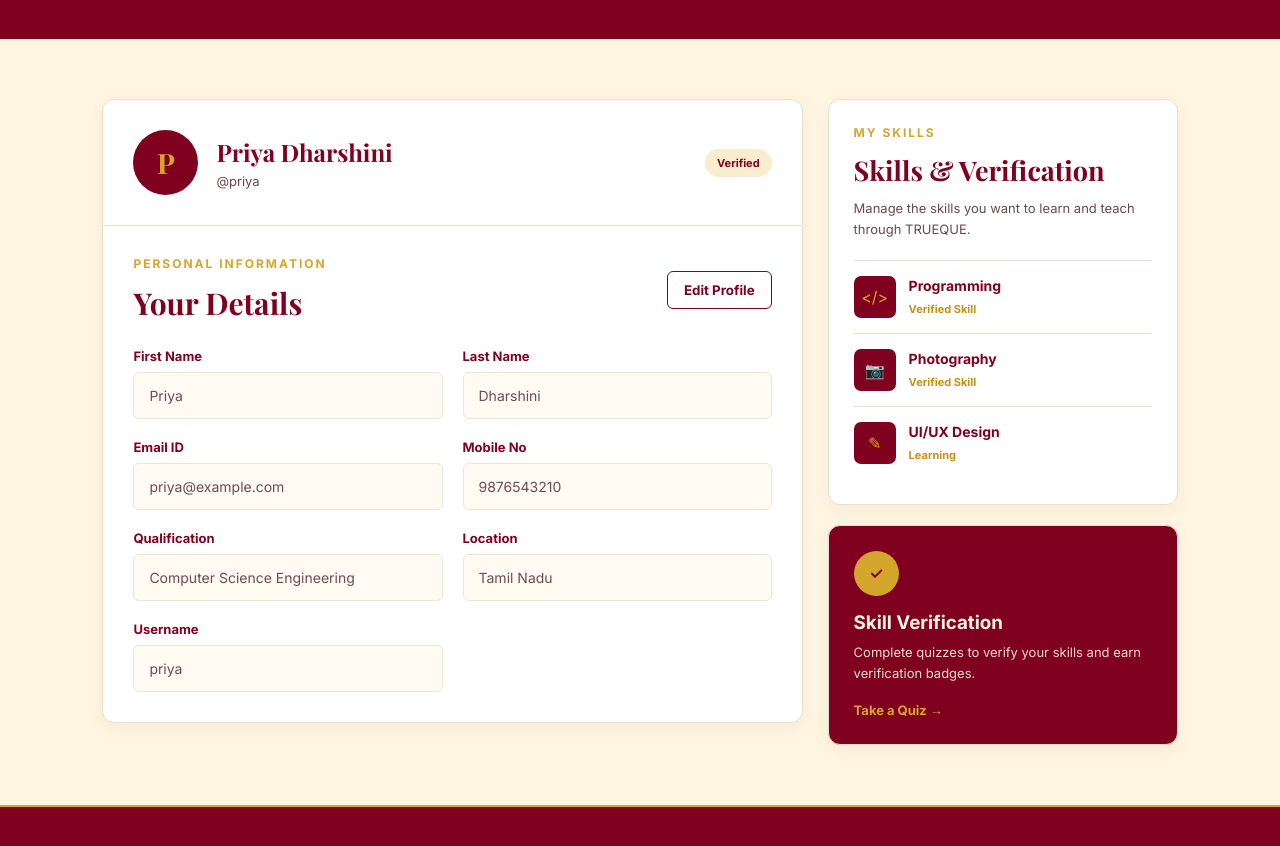
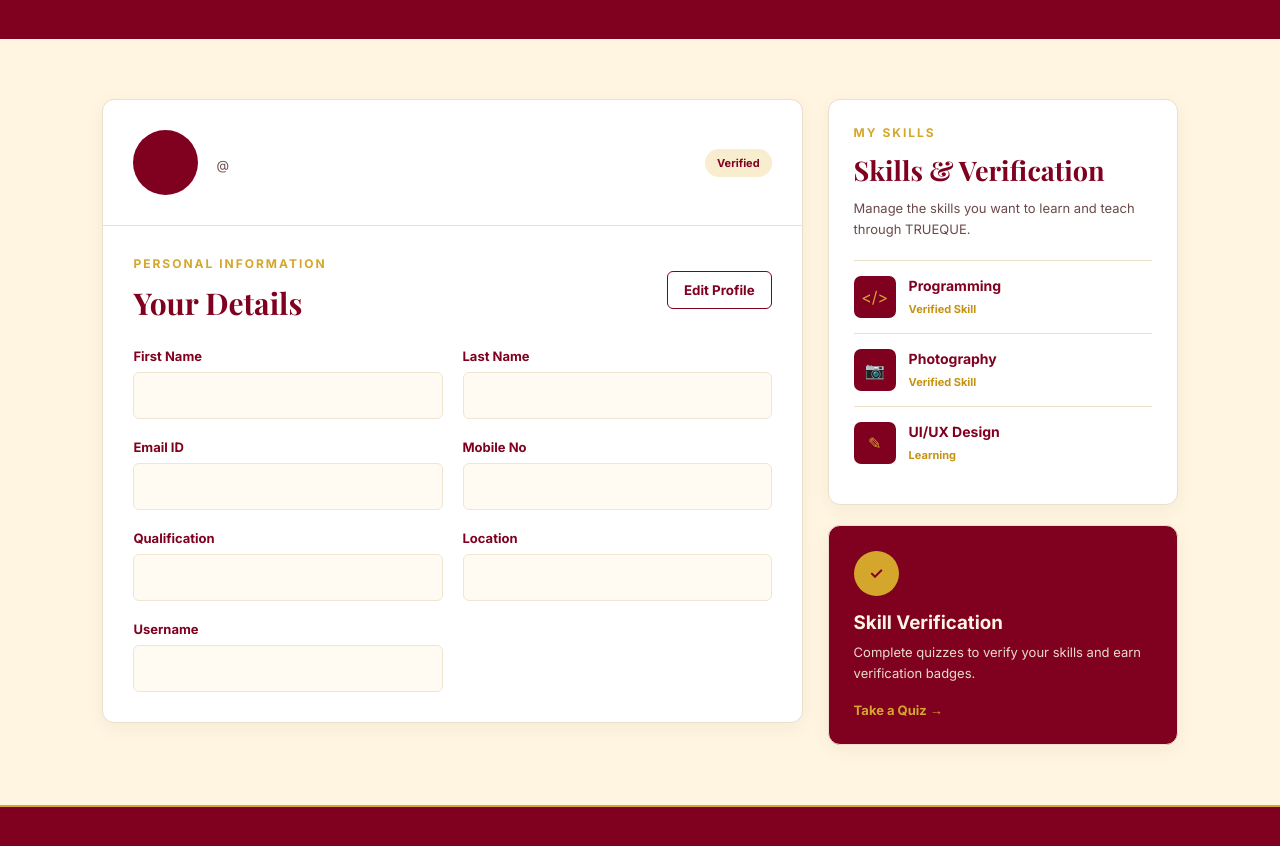
Before and after one commit to Sakeena19-cse/Trueque, a React (Vite) app: page /profile in a window 1280 px wide. Shown: the part 360-1206 px from the top of the page. Built offline with nearby package versions, Linux system fonts and the light colour scheme.

Commit message:
update Profile.jsx

```diff
--- a/src/pages/Profile.jsx
+++ b/src/pages/Profile.jsx
@@ -4,13 +4,13 @@ function Profile() {
   const [isEditing, setIsEditing] = useState(false);
 
   const [profile, setProfile] = useState({
-    firstName: "Priya",
-    lastName: "Dharshini",
-    email: "priya@example.com",
-    mobile: "9876543210",
-    qualification: "Computer Science Engineering",
-    location: "Tamil Nadu",
-    username: "priya",
+    firstName: "",
+    lastName: "",
+    email: "",
+    mobile: "",
+    qualification: "",
+    location: "",
+    username: "",
   });
 
   const handleChange = (e) => {
```
